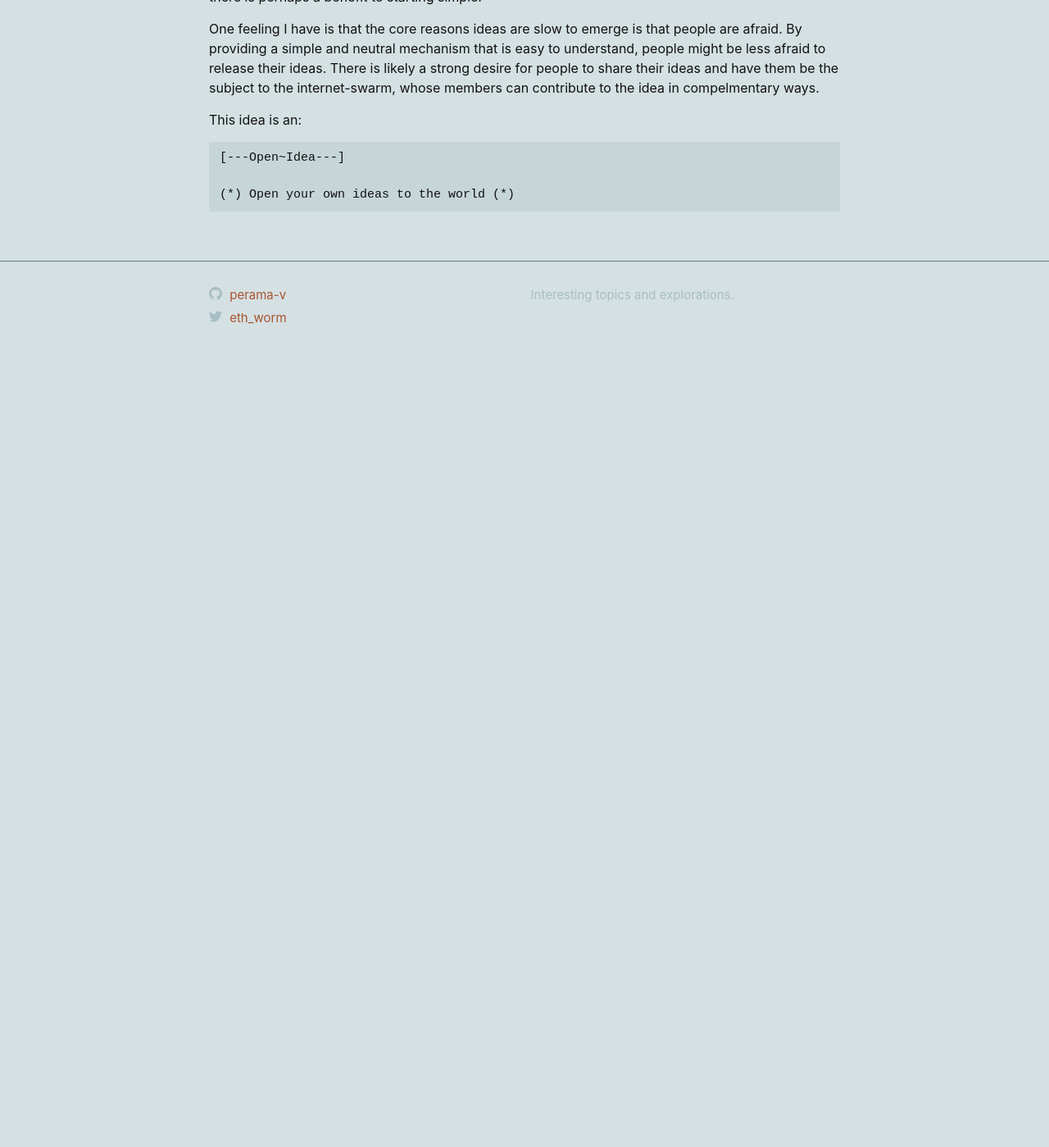
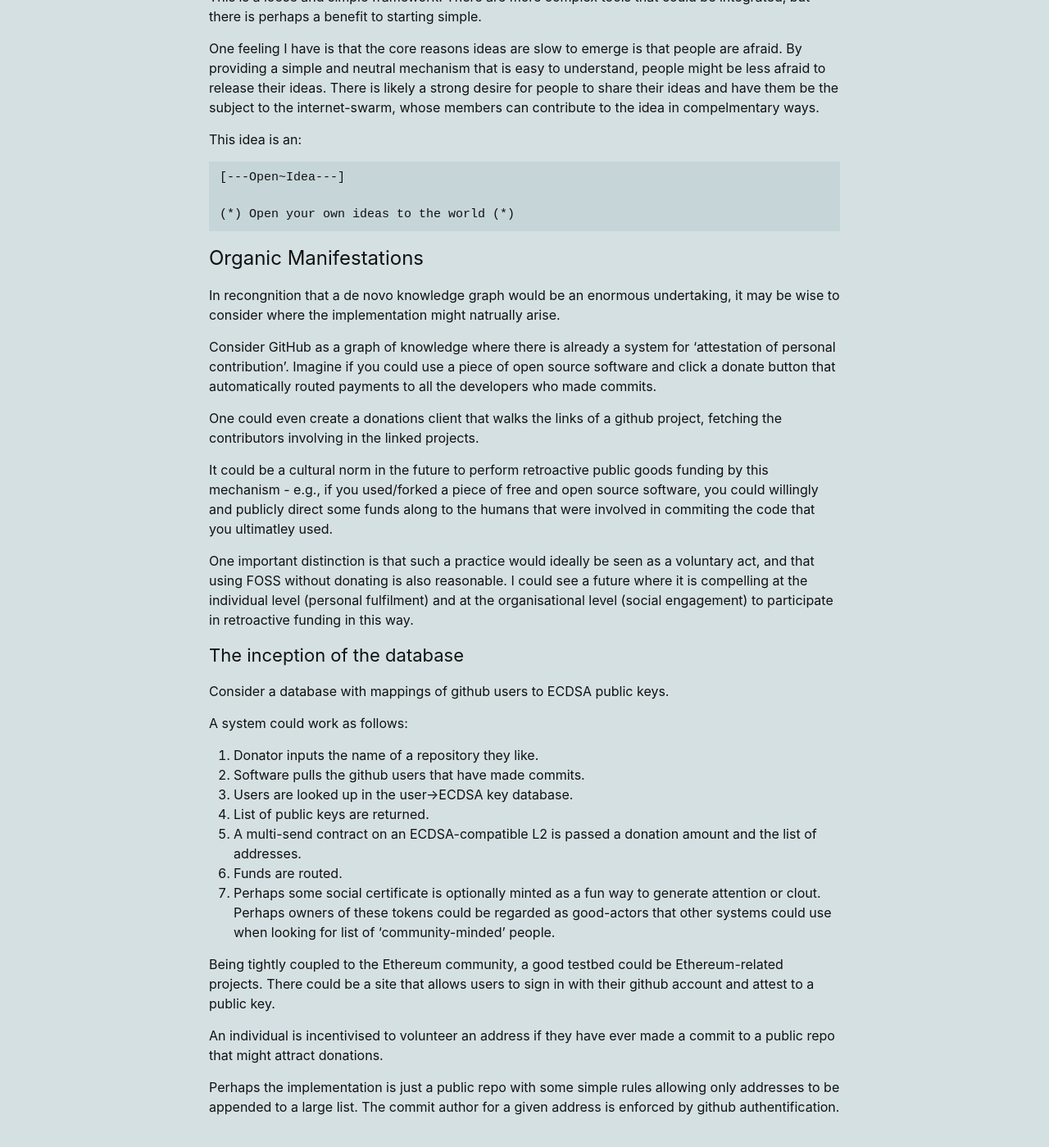
Before and after one commit to perama-v/perama-v.github.io, a Jekyll site: the page built from docs/ethereum/ideas.md, in a window 1280 px wide and 1400 px high, scrolled down 9342 px. Shown: the whole window at 82% size. Built offline with Jekyll 4.4.1, drawn with Linux system fonts in a browser that asks for light colours; before the commit the page ends 9801 px from its top, so only the background shows below that; some of the changed text lies outside the part shown.

Commit message:
Update ideas.md (#70)

````diff
--- a/docs/ethereum/ideas.md
+++ b/docs/ethereum/ideas.md
@@ -14,6 +14,7 @@ Contents
 - [Background](#background)
 - [Design](#design)
 - [Future applications](#future)
+- [Organic Manifestations](#organic-manifestations)
 
 ```
 [---Open~Idea---]
@@ -495,3 +496,47 @@ This idea is an:
 
 (*) Open your own ideas to the world (*)
 ```
+
+
+
+# Organic Manifestations
+
+In recongnition that a de novo knowledge graph would be an enormous undertaking, it may be wise to consider where the implementation might natrually arise.
+
+Consider GitHub as a graph of knowledge where there is already
+a system for 'attestation of personal contribution'. Imagine if you
+could use a piece of open source software and click a donate button
+that automatically routed payments to all the developers who made commits.
+
+One could even create a donations client that walks the links of a github project, fetching the contributors involving in the linked projects.
+
+It could be a cultural norm in the future to perform retroactive public goods funding by this mechanism - e.g., if you used/forked a piece of free and open source software, you could willingly and publicly direct some funds along to the humans that were involved in
+commiting the code that you ultimatley used.
+
+One important distinction is that such a practice would ideally be
+seen as a voluntary act, and that using FOSS without donating is also reasonable. I could see a future where it is compelling at the individual level (personal fulfilment) and at the organisational level (social engagement) to participate in retroactive funding in this way.
+
+### The inception of the database
+
+Consider a database with mappings of github users to ECDSA public keys.
+
+A system could work as follows:
+
+1. Donator inputs the name of a repository they like.
+2. Software pulls the github users that have made commits.
+3. Users are looked up in the user->ECDSA key database.
+4. List of public keys are returned.
+5. A multi-send contract on an ECDSA-compatible L2 is passed a donation amount and the list of addresses.
+6. Funds are routed.
+7. Perhaps some social certificate is optionally minted as a fun way to generate attention or clout. Perhaps owners of these tokens could be regarded as good-actors that other systems could use when looking
+for list of 'community-minded' people.
+
+Being tightly coupled to the Ethereum community, a good testbed
+could be Ethereum-related projects. There could be a site that
+allows users to sign in with their github account and attest to a public key.
+
+An individual is incentivised to volunteer an address if they have ever made a commit to a public repo that might attract donations.
+
+Perhaps the implementation is just a public repo with some simple rules
+allowing only addresses to be appended to a large list. The commit
+author for a given address is enforced by github authentification.
````
Also changed, not shown: other parts of docs/ethereum/ideas.md (+1 -1 lines).
